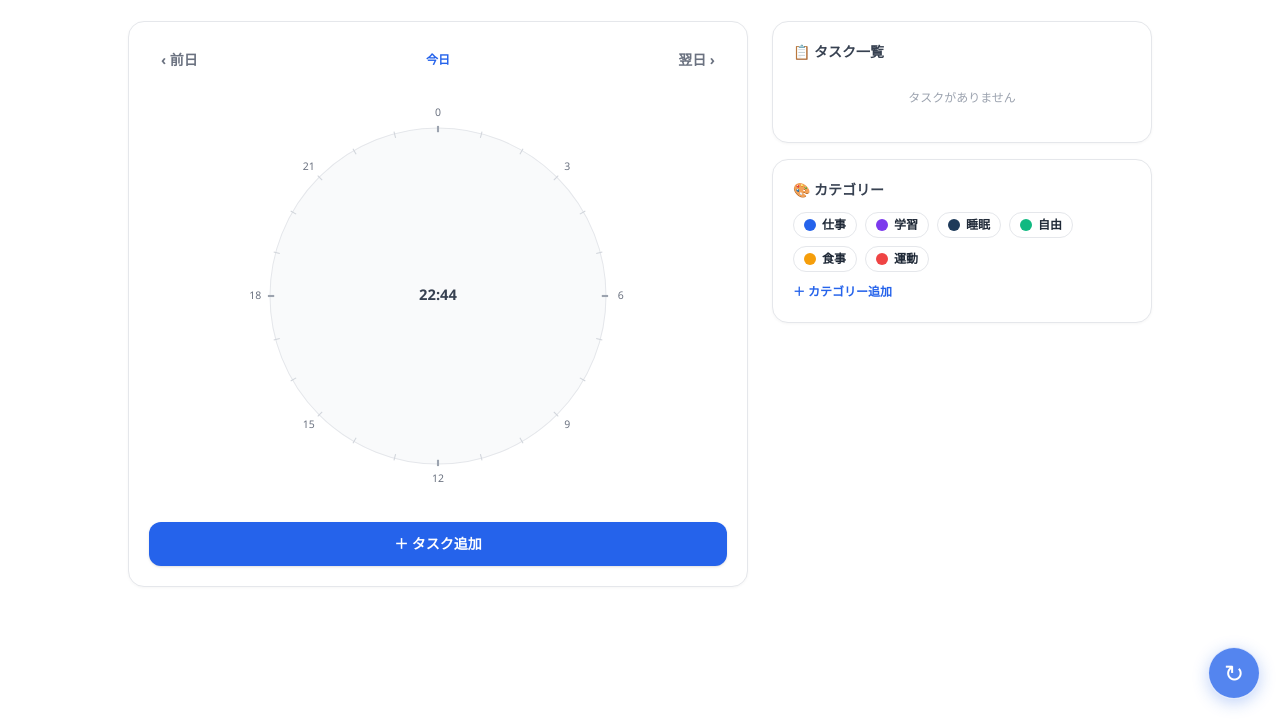
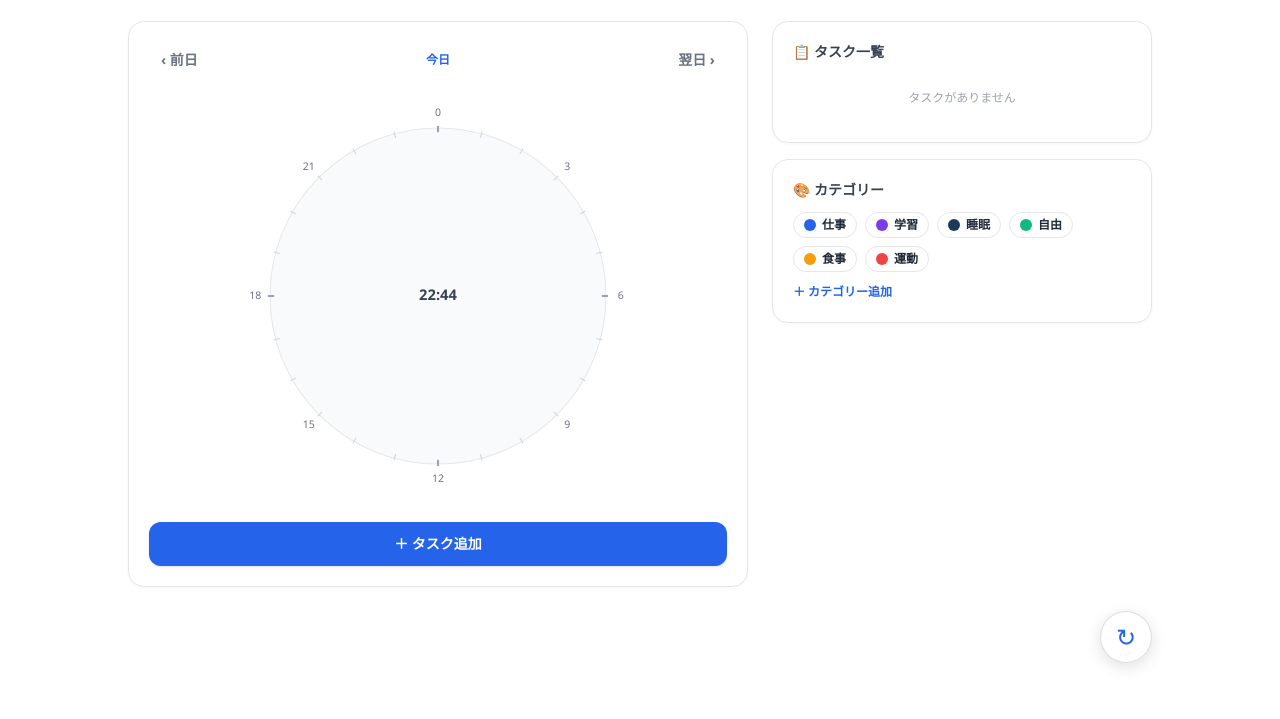
Before and after one commit to YosukeSegawa1050/OnlyKiro, a plain HTML site: page RoundSchedule/RoundSchedule.html in a window 1280 px wide. Shown: the part 81-800 px from the top of the page. Drawn offline with nearby package versions, Linux system fonts and the light colour scheme.

Commit message:
更新ボタンを更新

```diff
--- a/RoundSchedule/RoundSchedule.html
+++ b/RoundSchedule/RoundSchedule.html
@@ -34,8 +34,8 @@ body{font-family:'Segoe UI','Noto Sans JP',sans-serif;background:var(--bg);color
 .modal-bg.open{opacity:1;pointer-events:auto;}
 .modal-box{background:#fff;border-radius:20px;padding:28px;width:92%;max-width:400px;box-shadow:0 20px 60px rgba(0,0,0,.15);}
 /* 公開版を更新するボタン */
-.refresh-app-btn{position:fixed;right:20px;bottom:20px;width:52px;height:52px;border:1px solid rgba(255,255,255,.8);border-radius:50%;background:rgba(37,99,235,.78);color:#fff;font-size:24px;line-height:1;box-shadow:0 4px 16px rgba(37,99,235,.28);backdrop-filter:blur(8px);cursor:pointer;z-index:50;transition:transform .2s,background .2s;}
-.refresh-app-btn:hover{background:rgba(37,99,235,.95);transform:scale(1.06);}
+.refresh-app-btn{width:52px;height:52px;border:1px solid rgba(209,213,219,.8);border-radius:50%;background:rgba(255,255,255,.68);color:#2563eb;font-size:24px;line-height:1;box-shadow:0 4px 16px rgba(0,0,0,.12);backdrop-filter:blur(8px);cursor:pointer;transition:transform .2s,background .2s;}
+.refresh-app-btn:hover{background:rgba(255,255,255,.95);transform:scale(1.06);}
 .refresh-app-btn:active{transform:scale(.94);}
 .refresh-app-btn.updating{animation:refresh-spin .8s linear infinite;pointer-events:none;}
 @keyframes refresh-spin{to{transform:rotate(360deg);}}
@@ -92,7 +92,9 @@ body{font-family:'Segoe UI','Noto Sans JP',sans-serif;background:var(--bg);color
   </div>
 </div>
 
-<button id="btn-refresh-app" class="refresh-app-btn" type="button" aria-label="公開済みの最新バージョンへ更新" title="最新バージョンへ更新">↻</button>
+<div class="max-w-5xl mx-auto flex justify-end mt-6">
+  <button id="btn-refresh-app" class="refresh-app-btn" type="button" aria-label="公開済みの最新バージョンへ更新" title="最新バージョンへ更新">↻</button>
+</div>
 
 <!-- ===== タスク追加モーダル ===== -->
 <div id="modal-task" class="modal-bg">
```
